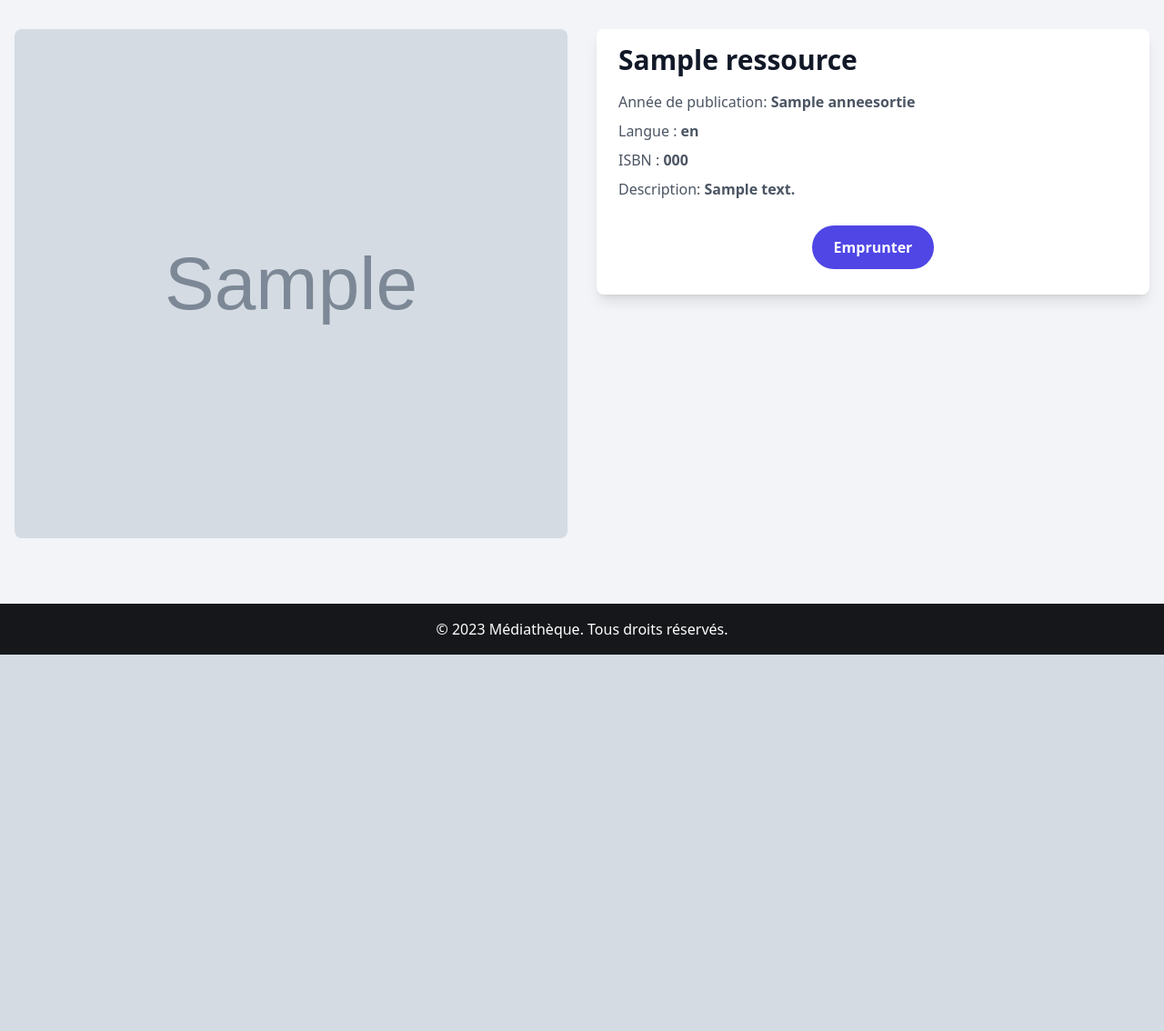
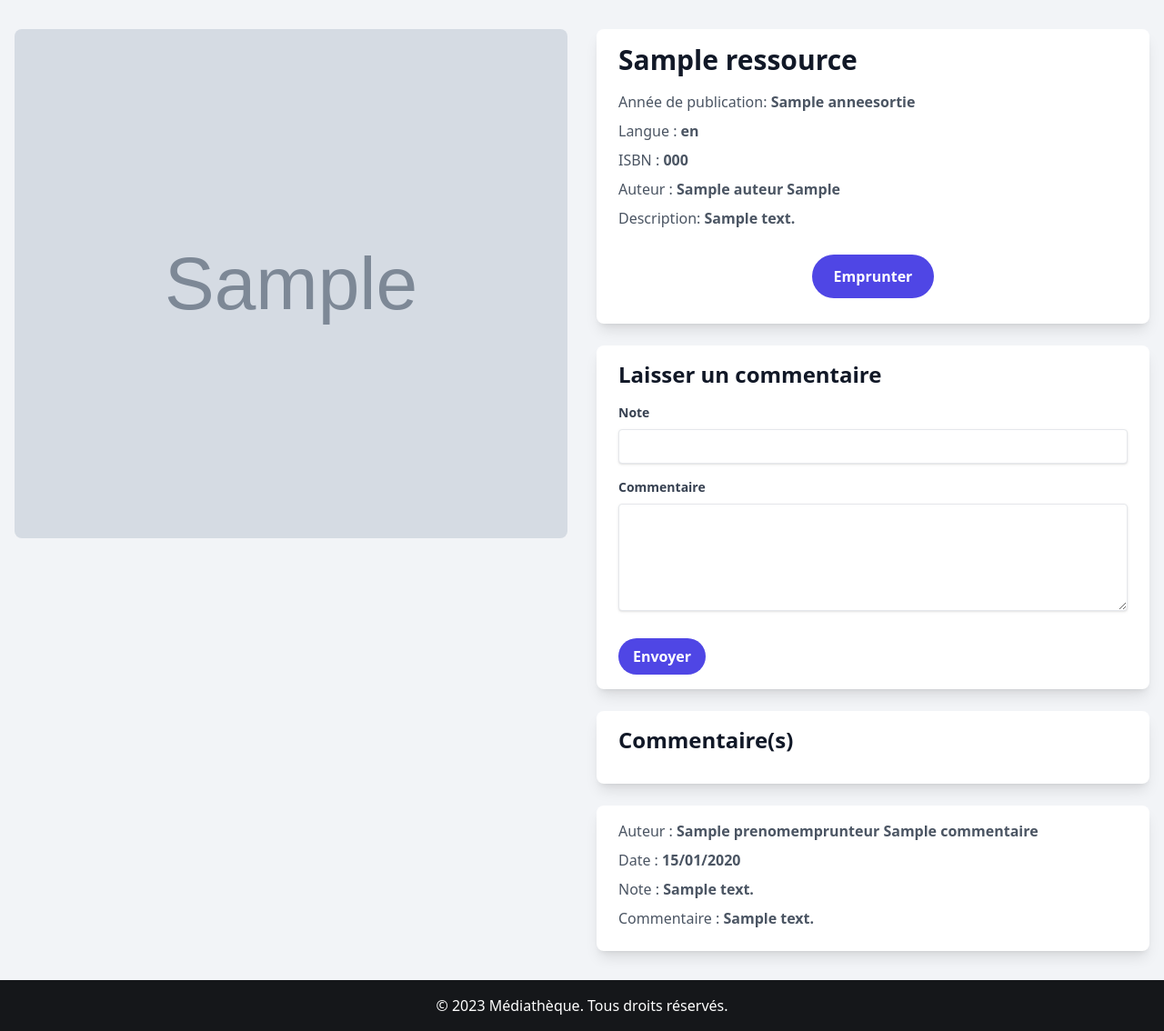
Before and after one commit to Florian-JAUNET/AP3-site-WEB-MediaSphere, a PHP site: the page made by views/catalogue/detail.php in a window 1280 px wide. Shown: the part 80-1214 px from the top of the page at 91% size. Before the commit the page ends 800 px from the top, so only its background shows below. Run offline with PHP 8.4, Linux system fonts and the light colour scheme; the visitor is signed in with stand-in values (Sample User, id 1); the template is opened without the code that fills it: most values are stand-ins (such as "Sample title", 1, 10 or a date in 2020); grey boxes marked "Sample" are stand-in pictures; some libraries are stand-ins or nearby versions; some web fonts are replaced.

Commit message:
Ajout d'informations et autres sur la page de détail d'une ressources

```diff
--- a/views/catalogue/detail.php
+++ b/views/catalogue/detail.php
@@ -2,43 +2,104 @@
     <div class="flex flex-wrap">
         <!-- Colonne de gauche -->
         <div class="w-full md:w-1/2 px-4">
-            <img src="/public/assets/<?= $ressource->image ?>"
-                 alt="Image du livre"
-                 class="mb-4 rounded-lg object-cover m-auto h-[70vh]">
+            <img src="/public/assets/<?= $ressource->image ?>" alt="Image du livre" class="mb-4 rounded-lg object-cover m-auto h-[70vh]">
         </div>
 
         <!-- Colonne de droite -->
         <div class="w-full md:w-1/2 px-4 mt-6 md:mt-0">
             <div class="bg-white shadow-lg rounded-lg px-6 py-4">
                 <h1 class="text-3xl font-bold text-gray-900 mb-4"><?= $ressource->titre ?></h1>
-                <p class="text-gray-600 mb-2">Année de publication: <span
-                            class="font-semibold"><?= $ressource->anneesortie ?></span></p>
+                <p class="text-gray-600 mb-2">Année de publication: <span class="font-semibold"><?= $ressource->anneesortie ?></span></p>
                 <p class="text-gray-600 mb-2">Langue : <span class="font-semibold"><?= $ressource->langue ?></span></p>
                 <p class="text-gray-600 mb-2">ISBN : <span class="font-semibold"><?= $ressource->isbn ?></span></p>
-                <p class="text-gray-600 mb-2">Description: <span class="font-semibold">
-                        <?= $ressource->description ?>
-                </p>
+                <p class="text-gray-600 mb-2">Auteur : <span class="font-semibold">
+                        <?php
+                        foreach ($auteurs as $auteur) {
+                            echo $auteur->nomAuteur . " " . $auteur->prenomAuteur . " ";
+                        }
+                        ?>
+                    </span></p>
+                <p class="text-gray-600 mb-2">Description: <span class="font-semibold"><?= $ressource->description ?></p>
 
                 <!-- Bouton pour emprunter un exemplaire -->
                 <?php if ($exemplaire && isset($_SESSION["LOGIN"])) { ?>
-
                     <form id="exemplaire" method="post" class="text-center pt-5 pb-3" action="/catalogue/emprunter">
                         <input type="hidden" name="idRessource" value="<?= $ressource->idressource ?>">
                         <input type="hidden" name="idExemplaire" value="<?= $exemplaire->idexemplaire ?>">
-                        <button type="submit"
-                                class="bg-indigo-600 text-white hover:bg-indigo-900 font-bold py-3 px-6 rounded-full">
+                        <button type="submit" class="bg-indigo-600 text-white hover:bg-indigo-900 font-bold py-3 px-6 rounded-full">
                             Emprunter
                         </button>
                     </form>
+                <?php } elseif (!$exemplaire && isset($_SESSION["LOGIN"])) {
+                ?>
+                    <p class="text-red-500 text-xs italic">Aucun exemplaire disponible</p>
+                <?php
+                } ?>
+            </div>
 
-                <?php } ?>
-            </div>
+            <?php
+            // Formulaire pour laisser un commentaire
+            if (isset($_SESSION["LOGIN"])) {
+            ?>
+                <div class="bg-white shadow-lg rounded-lg px-6 py-4 mt-6">
+                    <h2 class="text-2xl font-bold text-gray-900 mb-4">Laisser un commentaire</h2>
+                    <form method="post" action="/commenter/<?= $ressource->idressource ?>">
+                        <div class="mb-4">
+                            <label class="block text-gray-700 text-sm font-bold mb-2" for="note">
+                                Note
+                            </label>
+                            <input class="shadow appearance-none border rounded w-full py-2 px-3 text-gray-700 leading-tight focus:outline-none focus:shadow-outline <?= isset($errors["note"]) ? "border-red-500" : "" ?>" id="note" name="note" type="number" min="0" max="5" value="<?= isset($_POST["note"]) ? $_POST["note"] : "" ?>">
+                            <?php if (isset($errors["note"])) { ?>
+                                <p class="text-red-500 text-xs italic"><?= $errors["note"] ?></p>
+                            <?php } ?>
+                        </div>
+                        <div class="mb-4">
+                            <label class="block text-gray-700 text-sm font-bold mb-2" for="commentaire">
+                                Commentaire
+                            </label>
+                            <textarea class="shadow appearance-none border rounded w-full py-2 px-3 text-gray-700 leading-tight focus:outline-none focus:shadow-outline <?= isset($errors["commentaire"]) ? "border-red-500" : "" ?>" id="commentaire" name="commentaire" rows="5"><?= isset($_POST["commentaire"]) ? $_POST["commentaire"] : "" ?></textarea>
+                            <?php if (isset($errors["commentaire"])) { ?>
+                                <p class="text-red-500 text-xs italic"><?= $errors["commentaire"] ?></p>
+                        <?php }
+                        } ?>
+                        </div>
+
+                        <?php
+                        if (isset($_SESSION["LOGIN"])) {
+                        ?>
+                            <!-- Bouton d'envoi du commentaire -->
+                            <div class="flex items-center justify-between mt-6">
+                                <button class="bg-indigo-600 hover:bg-indigo-900 text-white font-bold py-2 px-4 rounded-full focus:outline-none focus:shadow-outline" type="submit">
+                                    Envoyer
+                                </button>
+                            </div>
+                        <?php
+                        } ?>
+                    </form>
+                </div>
+
+                <div class="bg-white shadow-lg rounded-lg px-6 py-4 mt-6">
+                    <h2 class="text-2xl font-bold text-gray-900 mb-4">Commentaire(s)</h2>
+                </div>
+                <?php
+                if ($commentaires) {
+                    foreach ($commentaires as $commentaire) {
+                ?>
+                        <div class="bg-white shadow-lg rounded-lg px-6 py-4 mt-6">
+                            <p class="text-gray-600 mb-2">Auteur : <span class="font-semibold"><?= htmlspecialchars($commentaire->prenomemprunteur . " " . $commentaire->nomemprunteur) ?></span></p>
+                            <p class="text-gray-600 mb-2">Date : <span class="font-semibold"><?= date_format(date_create($commentaire->dateCreation), "d/m/Y") ?></span></p>
+                            <p class="text-gray-600 mb-2">Note : <span class="font-semibold"><?= $commentaire->note ?></span></p>
+                            <p class="text-gray-600 mb-2">Commentaire : <span class="font-semibold"><?= htmlspecialchars($commentaire->contenu) ?></span></p>
+                        </div>
+                <?php
+                    }
+                }
+                ?>
         </div>
     </div>
 </div>
 
 <script>
-
     document.querySelector("#exemplaire").addEventListener("submit", async (e) => {
         e.preventDefault()
         const result = await Swal.fire({
@@ -55,5 +116,4 @@
             e.target.submit()
         }
     });
-
 </script>
```
